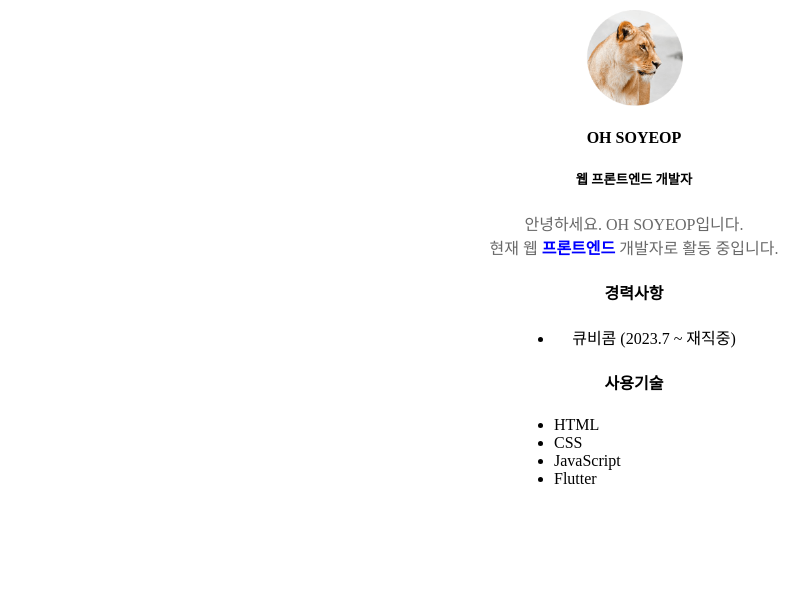
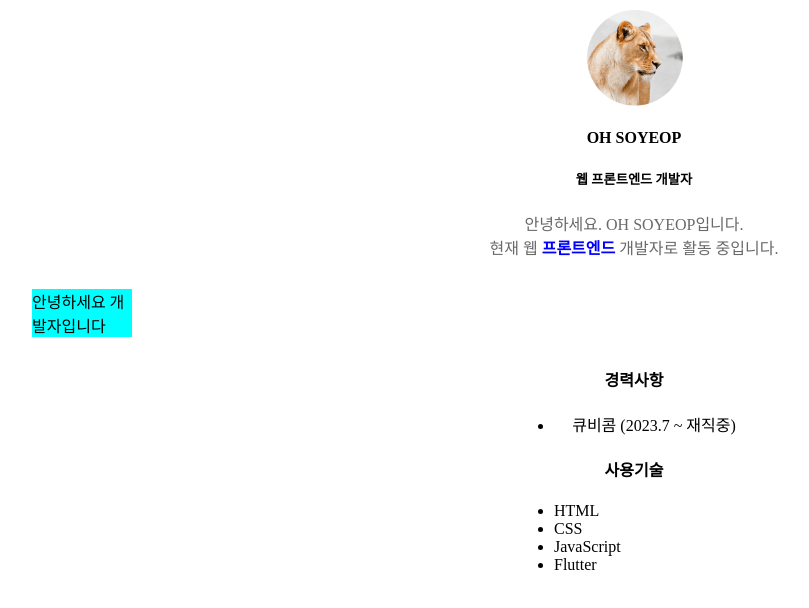
Before and after one commit to 0hsoyeop/study-html, a plain HTML site: page class002/index.html in a window 1280 px wide. Shown: the whole page, without its empty margins (6-815 px from the left). Drawn offline with Linux system fonts and the light colour scheme.

Commit message:
* 기초모듈 - 웹 레이아웃의 기초 수강

```diff
--- a/class002/index.html
+++ b/class002/index.html
@@ -14,6 +14,9 @@
         안녕하세요. OH SOYEOP입니다.<br>
         현재 웹 <strong style="color: blue">프론트엔드</strong> 개발자로 활동 중입니다.
     </p>
+    <div class="box">
+        <p>안녕하세요 개발자입니다</p>
+    </div>
     <h4 style="text-align: center">경력사항</h4>
     <ul style="width: 200px; margin-left: auto; margin-right: auto">
         <li style="text-align: center">큐비콤 (2023.7 ~ 재직중)</li>
--- a/class002/main.css
+++ b/class002/main.css
@@ -13,3 +13,8 @@
     text-align: center;
     color: dimgrey;
 }
+.box {
+    width: 100px;
+    background: aqua;
+    margin: 30px;
+}
```
Also changed, not shown: 1 other file.
